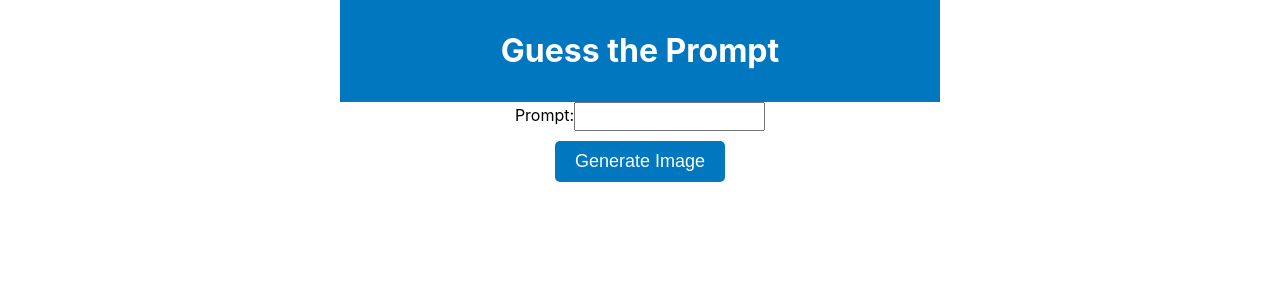
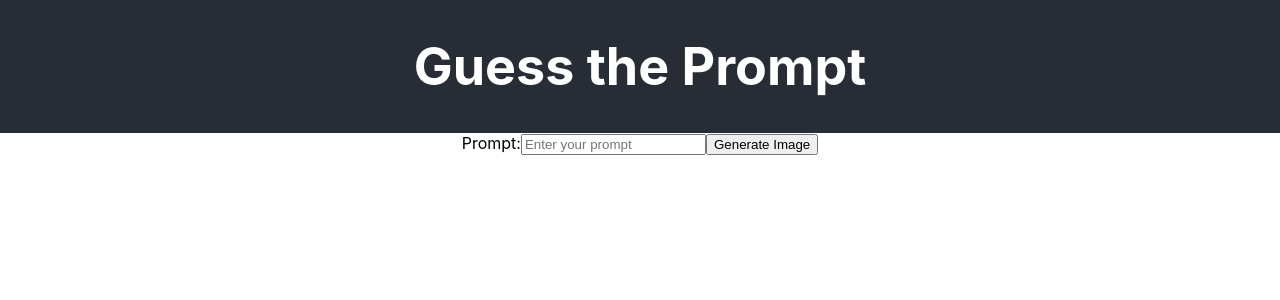
Before and after one commit to mweiss427/whatdaprompt, a React (Create React App) app: page / in a window 1280 px wide. Shown: the top 300 px of the page. Built offline with nearby package versions, Linux system fonts and the light colour scheme.

Commit message:
more css changes, added the prompt feature and hiding the prompt

```diff
--- a/src/App.css
+++ b/src/App.css
@@ -1,53 +1,44 @@
 .App {
-  max-width: 600px;
-  margin: 0 auto;
   text-align: center;
 }
 
-header {
-  background-color: #0077be;
-  color: #fff;
-  padding: 10px;
-}
-
-form {
+.App-header {
+  background-color: #282c34;
+  min-height: 10vh;
   display: flex;
   flex-direction: column;
   align-items: center;
-  margin-bottom: 20px;
+  justify-content: center;
+  font-size: calc(10px + 2vmin);
+  color: white;
 }
 
-input[type="text"] {
-  padding: 5px;
-  margin-bottom: 10px;
+.image-container {
+  margin-top: 2rem;
+  position: relative;
 }
 
-button[type="submit"] {
-  padding: 10px 20px;
-  background-color: #0077be;
-  color: #fff;
+.image {
+  max-width: 100%;
+  max-height: 70vh;
+  display: block;
+  margin: 0 auto;
+}
+
+.show-prompt {
+  position: absolute;
+  bottom: 10px;
+  left: 50%;
+  transform: translateX(-50%);
+  padding: 0.5rem;
+  background-color: #282c34;
+  color: white;
   border: none;
   border-radius: 5px;
-  font-size: 18px;
   cursor: pointer;
 }
 
-.image-container {
-  display: flex;
-  justify-content: center;
-  margin-top: 20px;
+.prompt {
+  margin-top: 1rem;
+  font-size: 1.2rem;
 }
-
-img {
-  max-width: 100%;
-}
-
-@media (max-width: 600px) {
-  input[type="text"] {
-    width: 100%;
-  }
-
-  button[type="submit"] {
-    width: 100%;
-  }
-}
--- a/src/App.js
+++ b/src/App.js
@@ -1,9 +1,10 @@
 import React, { useState } from "react";
-import "./App.css"
+import "./App.css";
 
 function App() {
   const [prompt, setPrompt] = useState("");
   const [imageData, setImageData] = useState(null);
+  const [showPrompt, setShowPrompt] = useState(false);
 
   async function handleSubmit(event) {
     event.preventDefault();
@@ -11,7 +12,7 @@ function App() {
     const response = await fetch("/api/generate-image", {
       method: "POST",
       headers: { "Content-Type": "application/json" },
-      body: JSON.stringify({ prompt, num_images: 1, size: [256, 256] }),
+      body: JSON.stringify({ prompt, num_images: 1, size: [512, 512] }),
     });
 
     const data = await response.json();
@@ -26,16 +27,17 @@ function App() {
 
   return (
     <div className="App">
-      <header>
+      <header className="App-header">
         <h1>Guess the Prompt</h1>
       </header>
       <form onSubmit={handleSubmit}>
         <label>
           Prompt:
           <input
-            type="text"
+            type="password"
             value={prompt}
             onChange={(event) => setPrompt(event.target.value)}
+            placeholder="Enter your prompt"
           />
         </label>
         <button type="submit">Generate Image</button>
@@ -43,7 +45,11 @@ function App() {
 
       {imageData && (
         <div className="image-container">
-          <img src={imageData} alt="Generated Image" />
+          <img src={imageData} alt="Generated Image" className="image" />
+          <button className="show-prompt" onClick={() => setShowPrompt(!showPrompt)}>
+            {showPrompt ? "Hide Prompt" : "Show Prompt"}
+          </button>
+          {showPrompt && <p className="prompt">{prompt}</p>}
         </div>
       )}
     </div>
```
